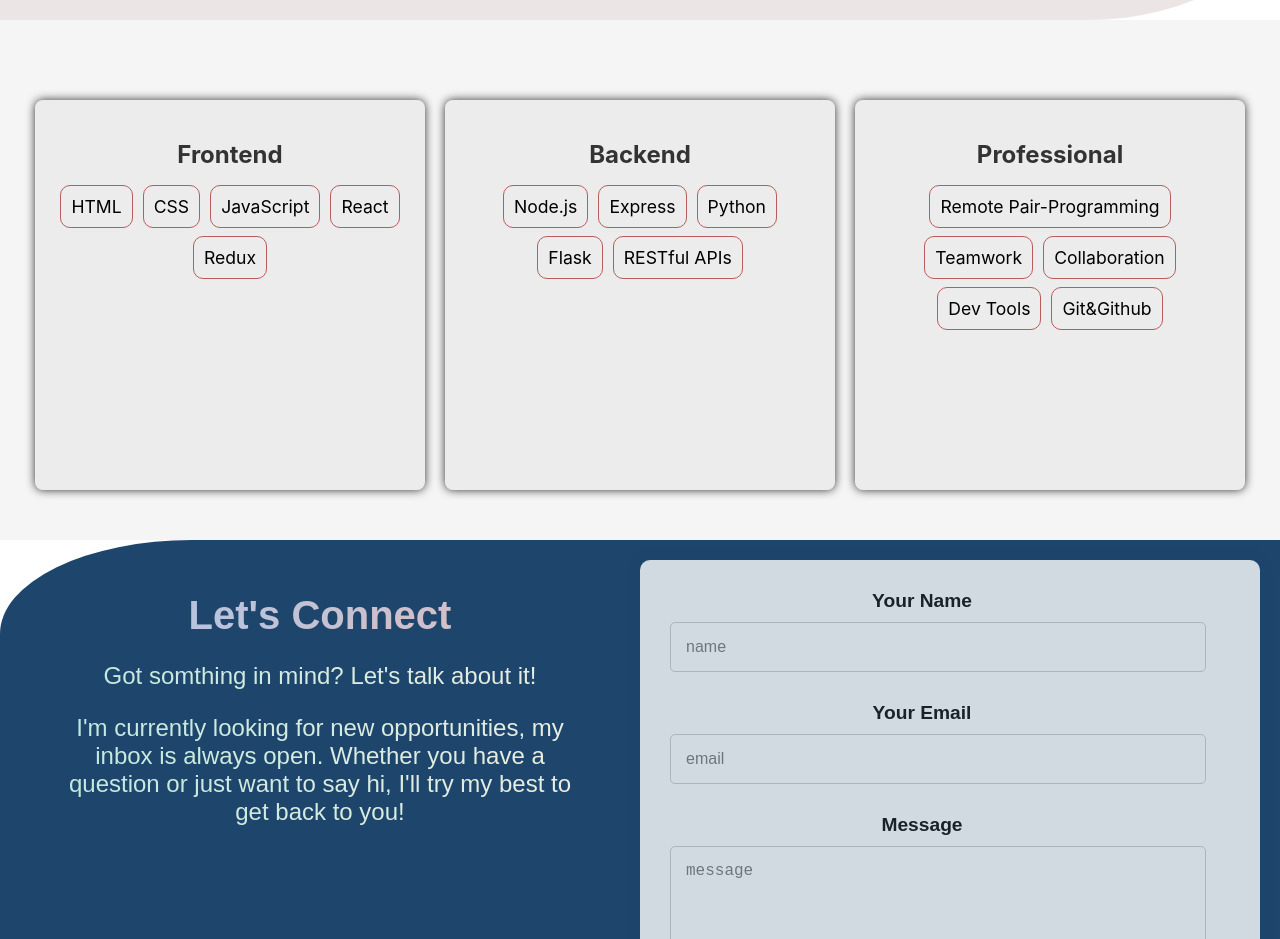
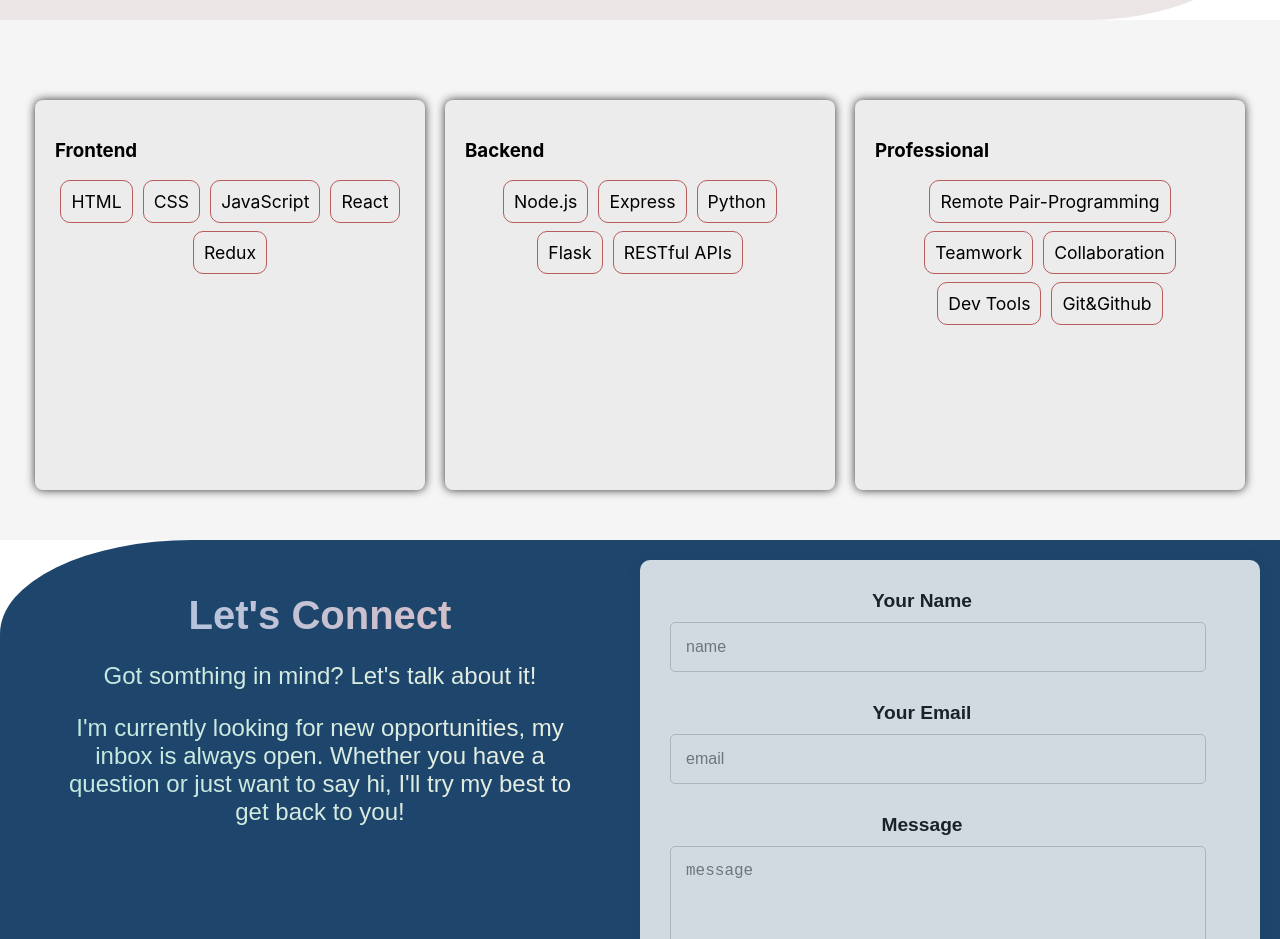
Before and after one commit to abdozayan12/New-Portfolio, a React (Create React App) app: page / in a window 1280 px wide. Shown: the part 780-1719 px from the top of the page. Built offline with nearby package versions, Linux system fonts and the light colour scheme.

Commit message:
Update About.js

```diff
--- a/src/components/About/About.js
+++ b/src/components/About/About.js
@@ -5,7 +5,7 @@ const About = () => (
   <section className="about" id="about">
     <div className="about-cards">
       <div className="skill-card">
-        <h2>Frontend</h2>
+        <h3>Frontend</h3>
         <ul className="list">
           <li>HTML</li>
           <li>CSS</li>
@@ -15,7 +15,7 @@ const About = () => (
         </ul>
       </div>
       <div className="skill-card">
-        <h2>Backend</h2>
+        <h3>Backend</h3>
         <ul className="list">
           <li>Node.js</li>
           <li>Express</li>
@@ -25,7 +25,7 @@ const About = () => (
         </ul>
       </div>
       <div className="skill-card">
-        <h2>Professional</h2>
+        <h3>Professional</h3>
         <ul className="list">
           <li>Remote Pair-Programming</li>
           <li>Teamwork</li>
```
